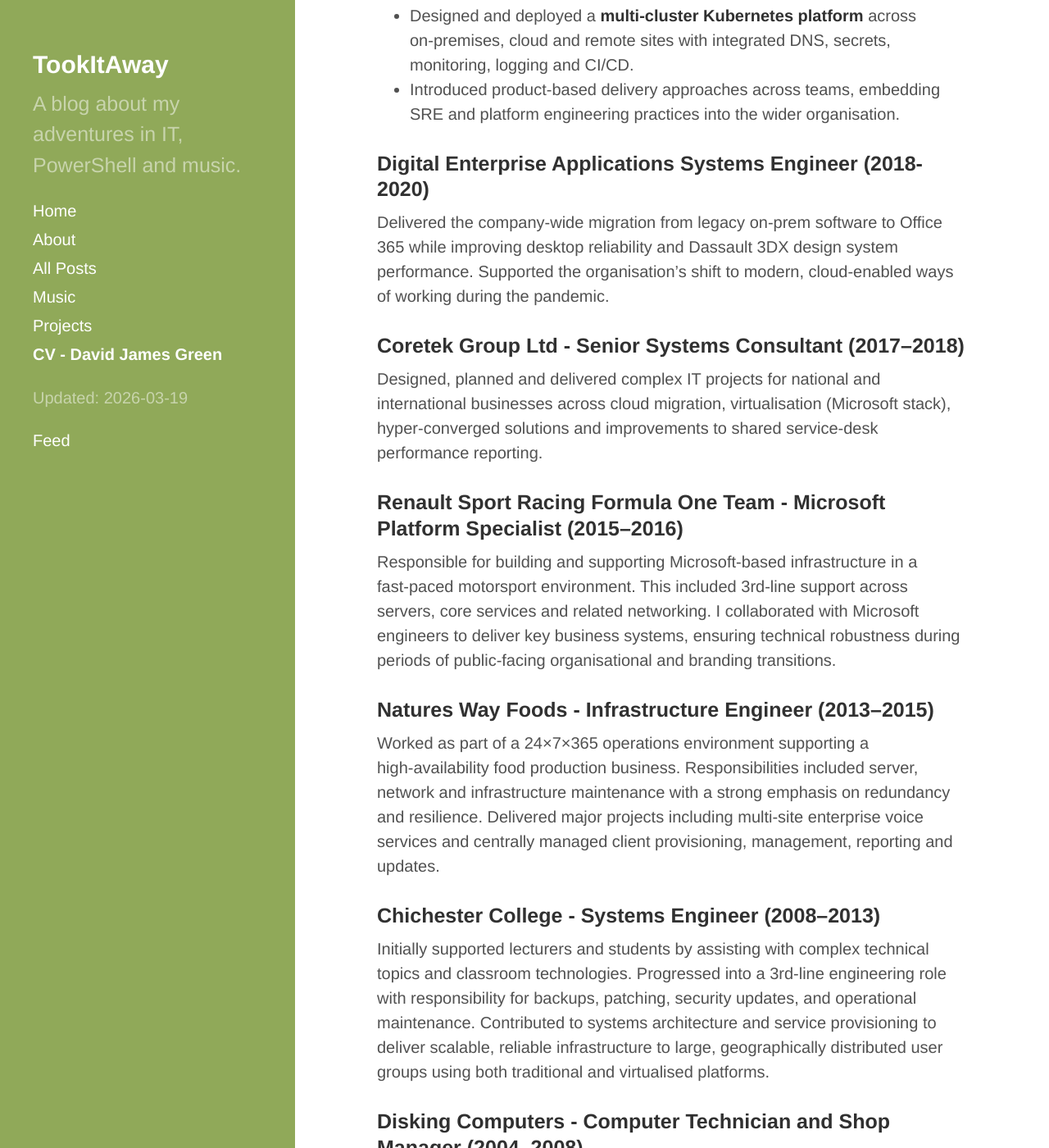
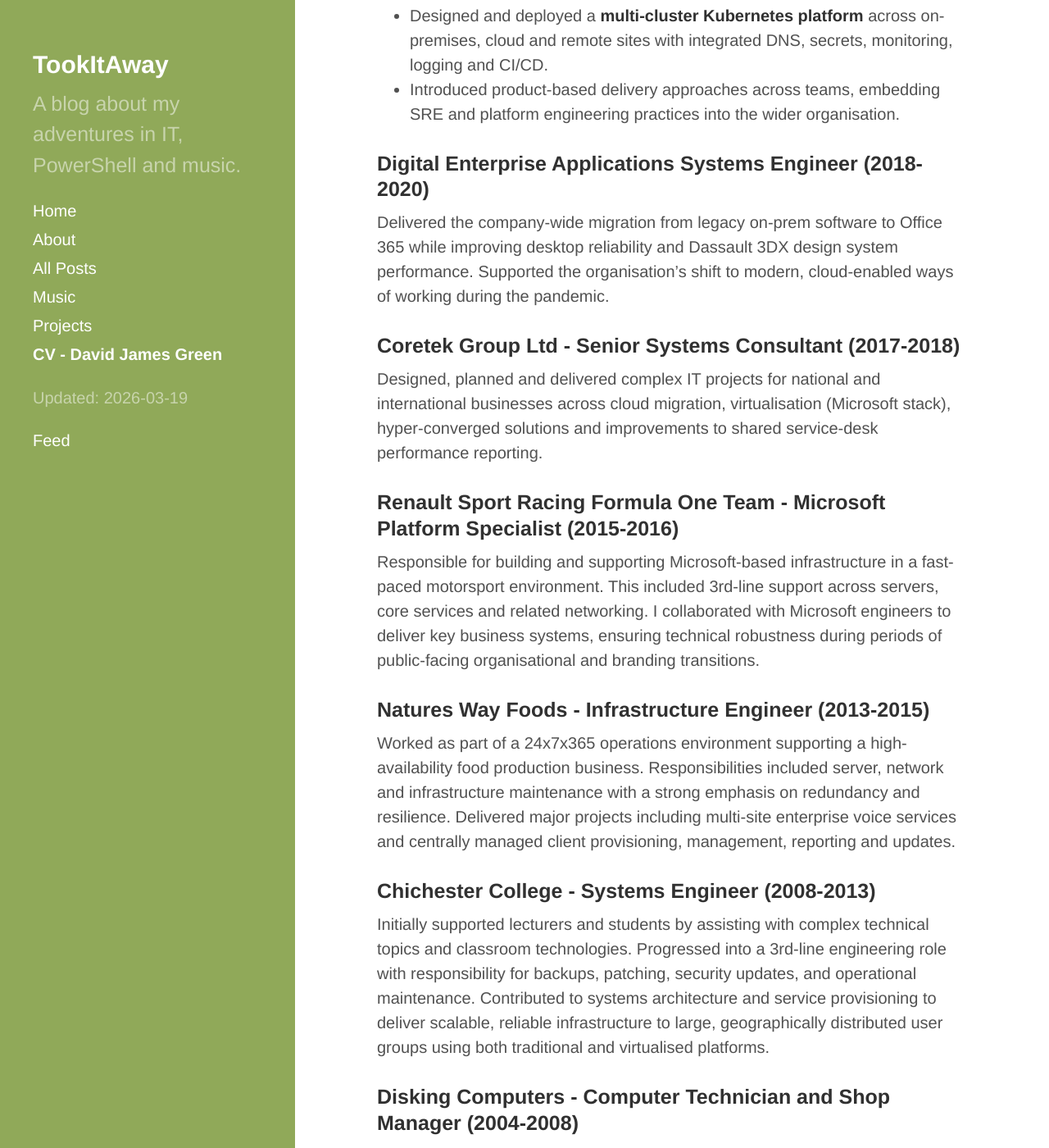
Before and after one commit to davegreen/davegreen.github.io, a Jekyll site: the page built from cv.md, in a window 1280 px wide and 1400 px high, scrolled down 2322 px. Shown: the whole window at 82% size. Built offline with Jekyll 4.4.1, drawn with Linux system fonts in a browser that asks for light colours; our own code applies the rules of GitHub Pages for plain Markdown files; some of the changed text lies outside the part shown.

Commit message:
Normalize cv.md to ASCII (replace non-ASCII punctuation)

```diff
--- a/cv.md
+++ b/cv.md
@@ -7,29 +7,29 @@
 
 ## Profile
 
-I am a knowledgeable Platform / Site Reliability Engineer with extensive experience designing, building and operating large-scale hybrid infrastructure platforms across Kubernetes, cloud, virtualisation, storage and event-streaming systems. My work combines technical leadership with hands‑on engineering, enabling high-performing teams, improving reliability and building modern platform capabilities that scale with organisational needs.
+I am a knowledgeable Platform / Site Reliability Engineer with extensive experience designing, building and operating large-scale hybrid infrastructure platforms across Kubernetes, cloud, virtualisation, storage and event-streaming systems. My work combines technical leadership with hands-on engineering, enabling high-performing teams, improving reliability and building modern platform capabilities that scale with organisational needs.
 
 ## Key Skills
 
 ### Leadership and Delivery
 
-- Team leadership, mentoring, and developing high‑performing engineering groups.
+- Team leadership, mentoring, and developing high-performing engineering groups.
 - Product-based delivery, project ownership, stakeholder communication and cross-team collaboration.
 - Proven ability to lead complex infrastructure programmes from concept to completion.
 
 ### Platform Engineering
 
-- Kubernetes (multi‑cluster, hybrid cloud and remote/edge deployments).
-- Apache Kafka via Strimzi, including multi-site event‑streaming architectures.
+- Kubernetes (multi-cluster, hybrid cloud and remote/edge deployments).
+- Apache Kafka via Strimzi, including multi-site event-streaming architectures.
 - Observability platforms: Prometheus, Grafana, exporters, SLIs and alerting.
 - CI/CD automation using GitHub, Azure DevOps and ArgoCD.
 
 ### Infrastructure
 
-- Virtualisation platforms: VMware, Hyper‑V and KVM.
+- Virtualisation platforms: VMware, Hyper-V and KVM.
 - Enterprise storage (petabyte-scale), disaster recovery and backup design.
 - Enterprise networking and hybrid identity: AD, Entra ID, OAuth2, SAML.
-- Windows and Linux administration across on‑prem and cloud (Azure, AWS).
+- Windows and Linux administration across on-prem and cloud (Azure, AWS).
 
 ### Automation & IaC
 - Terraform, Ansible, PowerShell
@@ -45,60 +45,60 @@
 
 ## Mercedes-Benz Petronas Formula One Team
 
-### Principal Platform Engineer (2024–Present)
+### Principal Platform Engineer (2024-Present)
 
-Lead a team of six engineers responsible for three foundational organisational pillars: **Containerisation**, **Storage**, and **Virtualisation**, spanning on‑premises data centres and cloud platforms.
+Lead a team of six engineers responsible for three foundational organisational pillars: **Containerisation**, **Storage**, and **Virtualisation**, spanning on-premises data centres and cloud platforms.
 
 **Highlights**
 
-- Designed and operated a multi-site Kafka platform (Strimzi), handling millions of events per hour with multi‑customer authentication, authorisation and replication.
-- Delivered a **petabyte‑scale file storage transformation**, migrating many PB of data and retiring legacy systems.
+- Designed and operated a multi-site Kafka platform (Strimzi), handling millions of events per hour with multi-customer authentication, authorisation and replication.
+- Delivered a **petabyte-scale file storage transformation**, migrating many PB of data and retiring legacy systems.
 - Built deep automation and observability with dashboards, SLIs, alerts and runbooks.
 
-### Principal Site Reliability Engineer (2020–2024)
+### Principal Site Reliability Engineer (2020-2024)
 
-Owned the technical and strategic delivery of hybrid infrastructure systems, focusing on container orchestration and systems integration. Led an engineering team while managing their well‑being, development, and operational workloads.
+Owned the technical and strategic delivery of hybrid infrastructure systems, focusing on container orchestration and systems integration. Led an engineering team while managing their well-being, development, and operational workloads.
 
 **Highlights**
 
-- Designed and deployed a **multi‑cluster Kubernetes platform** across on‑premises, cloud and remote sites with integrated DNS, secrets, monitoring, logging and CI/CD.
-- Introduced product‑based delivery approaches across teams, embedding SRE and platform engineering practices into the wider organisation.
+- Designed and deployed a **multi-cluster Kubernetes platform** across on-premises, cloud and remote sites with integrated DNS, secrets, monitoring, logging and CI/CD.
+- Introduced product-based delivery approaches across teams, embedding SRE and platform engineering practices into the wider organisation.
 
 ### Digital Enterprise Applications Systems Engineer (2018-2020)
 
-Delivered the company-wide migration from legacy on‑prem software to Office 365 while improving desktop reliability and Dassault 3DX design system performance. Supported the organisation’s shift to modern, cloud‑enabled ways of working during the pandemic.
+Delivered the company-wide migration from legacy on-prem software to Office 365 while improving desktop reliability and Dassault 3DX design system performance. Supported the organisation's shift to modern, cloud-enabled ways of working during the pandemic.
 
-### Coretek Group Ltd - Senior Systems Consultant (2017–2018)
+### Coretek Group Ltd - Senior Systems Consultant (2017-2018)
 
-Designed, planned and delivered complex IT projects for national and international businesses across cloud migration, virtualisation (Microsoft stack), hyper‑converged solutions and improvements to shared service‑desk performance reporting.
+Designed, planned and delivered complex IT projects for national and international businesses across cloud migration, virtualisation (Microsoft stack), hyper-converged solutions and improvements to shared service-desk performance reporting.
 
-### Renault Sport Racing Formula One Team - Microsoft Platform Specialist (2015–2016)
+### Renault Sport Racing Formula One Team - Microsoft Platform Specialist (2015-2016)
 
-Responsible for building and supporting Microsoft-based infrastructure in a fast‑paced motorsport environment. This included 3rd‑line support across servers, core services and related networking. I collaborated with Microsoft engineers to deliver key business systems, ensuring technical robustness during periods of public‑facing organisational and branding transitions.
+Responsible for building and supporting Microsoft-based infrastructure in a fast-paced motorsport environment. This included 3rd-line support across servers, core services and related networking. I collaborated with Microsoft engineers to deliver key business systems, ensuring technical robustness during periods of public-facing organisational and branding transitions.
 
-### Natures Way Foods - Infrastructure Engineer (2013–2015)
+### Natures Way Foods - Infrastructure Engineer (2013-2015)
 
-Worked as part of a 24×7×365 operations environment supporting a high‑availability food production business. Responsibilities included server, network and infrastructure maintenance with a strong emphasis on redundancy and resilience. Delivered major projects including multi‑site enterprise voice services and centrally managed client provisioning, management, reporting and updates.
+Worked as part of a 24x7x365 operations environment supporting a high-availability food production business. Responsibilities included server, network and infrastructure maintenance with a strong emphasis on redundancy and resilience. Delivered major projects including multi-site enterprise voice services and centrally managed client provisioning, management, reporting and updates.
 
-### Chichester College - Systems Engineer (2008–2013)
+### Chichester College - Systems Engineer (2008-2013)
 
-Initially supported lecturers and students by assisting with complex technical topics and classroom technologies. Progressed into a 3rd‑line engineering role with responsibility for backups, patching, security updates, and operational maintenance. Contributed to systems architecture and service provisioning to deliver scalable, reliable infrastructure to large, geographically distributed user groups using both traditional and virtualised platforms.
+Initially supported lecturers and students by assisting with complex technical topics and classroom technologies. Progressed into a 3rd-line engineering role with responsibility for backups, patching, security updates, and operational maintenance. Contributed to systems architecture and service provisioning to deliver scalable, reliable infrastructure to large, geographically distributed user groups using both traditional and virtualised platforms.
 
-### **Disking Computers - Computer Technician and Shop Manager (2004–2008)**
+### **Disking Computers - Computer Technician and Shop Manager (2004-2008)**
 
-Handled all aspects of retail computer workshop operation, including hardware diagnosis, repair and customer support. Managed day‑to‑day shop functions while ensuring reliable technical service delivery.
+Handled all aspects of retail computer workshop operation, including hardware diagnosis, repair and customer support. Managed day-to-day shop functions while ensuring reliable technical service delivery.
 
 ## Qualifications
 
-- City & Guilds Level 3 Award in Leadership & Management (ILM) — 2023
-- HND — Computing (Software Development), Chichester College (2005–2007)
-- National Diploma — Computing & Business, Chichester College (2003–2005)
-- 8 GCSEs, grade C or above — Bourne Community College
+- City & Guilds Level 3 Award in Leadership & Management (ILM) - 2023
+- HND - Computing (Software Development), Chichester College (2005-2007)
+- National Diploma - Computing & Business, Chichester College (2003-2005)
+- 8 GCSEs, grade C or above - Bourne Community College
 
 ## Hobbies & Interests
 
 - Cycling, reading, model building and music (bass guitar)
-- Motorsport and sim‑racing
+- Motorsport and sim-racing
 - Space, physics and technology
 - Technical blogging and community knowledge sharing
 - Technical reviewer for:
```
